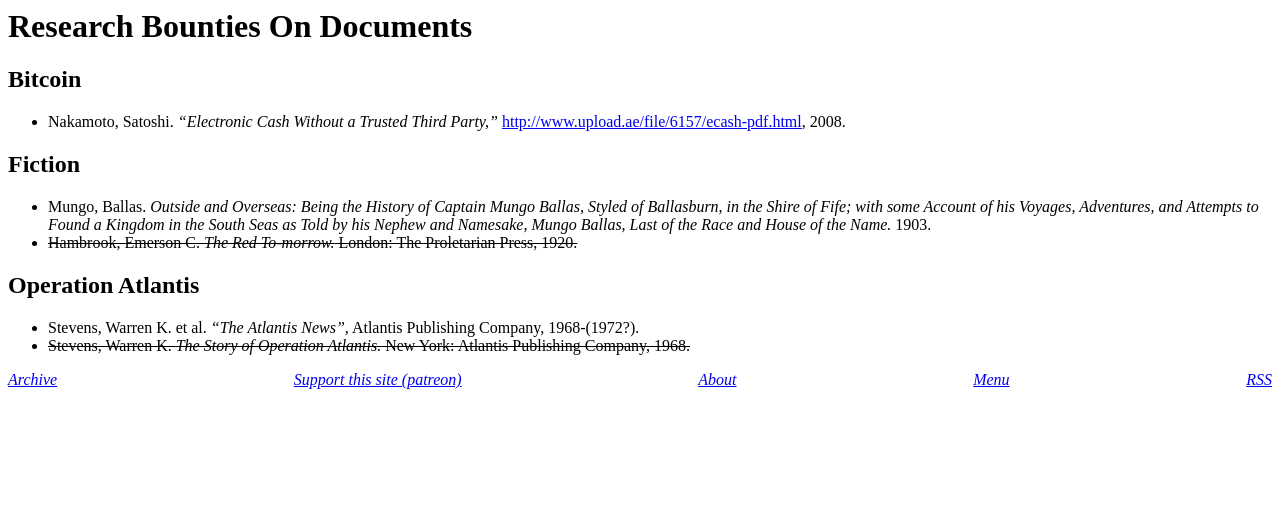
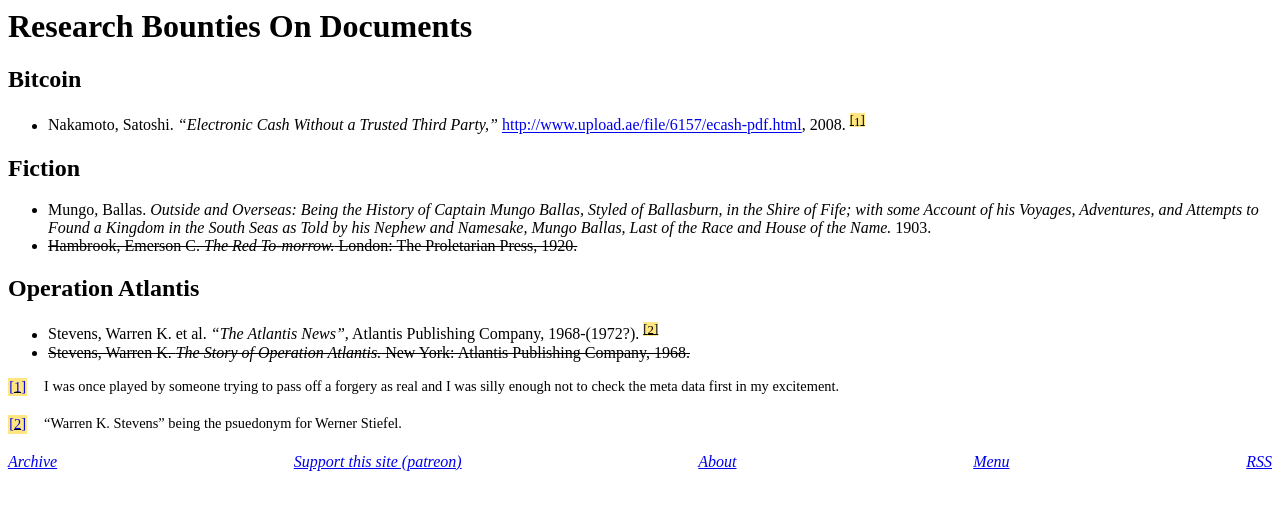
Before and after one commit to derykmakgill/website, a Jekyll site: the page built from research-bounties.md, in a window 1280 px wide. Shown: the top 510 px of the page. Built offline with Jekyll 4.4.1, drawn with Linux system fonts in a browser that asks for light colours.

Commit message:
Update research-bounties.md

```diff
--- a/research-bounties.md
+++ b/research-bounties.md
@@ -5,7 +5,7 @@
 
 ## Bitcoin
 
-- Nakamoto, Satoshi. *"Electronic Cash Without a Trusted Third Party,"* [http://www.upload.ae/file/6157/ecash-pdf.html](http://www.upload.ae/file/6157/ecash-pdf.html), 2008.
+- Nakamoto, Satoshi. *"Electronic Cash Without a Trusted Third Party,"* [http://www.upload.ae/file/6157/ecash-pdf.html](http://www.upload.ae/file/6157/ecash-pdf.html), 2008.  <span class="footnote"><span class="fnHide"> (Footnote: </span>I was once played by someone trying to pass off a forgery as real and I was silly enough not to check the meta data first in my excitement.<span class="fnHide">)</span></span>
 
 ## Fiction
 
@@ -14,5 +14,7 @@
 
 ## Operation Atlantis
 
-- Stevens, Warren K. et al. *"The Atlantis News",* Atlantis Publishing Company, 1968-(1972?).
+- Stevens, Warren K. et al. *"The Atlantis News",* Atlantis Publishing Company, 1968-(1972?). <span class="footnote"><span class="fnHide"> (Footnote: </span>"Warren K. Stevens" being the psuedonym for Werner Stiefel.<span class="fnHide">)</span></span>
 - ~~Stevens, Warren K. *The Story of Operation Atlantis.* New York: Atlantis Publishing Company, 1968.~~
+
+<div id = "Footnotes"><p class="invis">Footnotes:</p></div>
```
